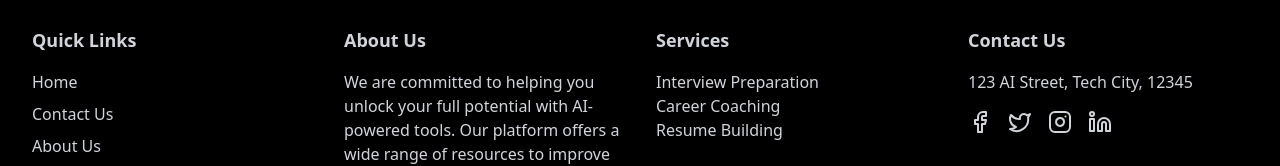
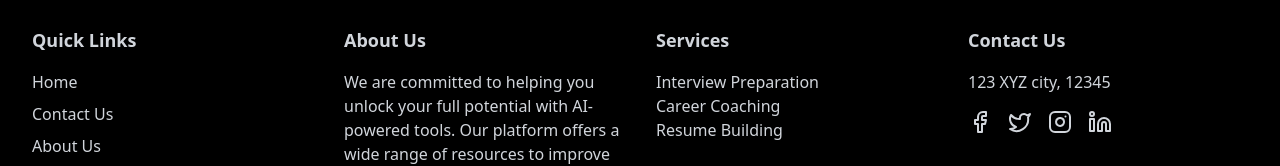
Before and after one commit to dhruv7225/IntervieuAI, a React (Vite) app: page / in a window 1280 px wide. Shown: the part 1749-1915 px from the top of the page. Built offline with nearby package versions, Linux system fonts and the light colour scheme; no server answers.

Commit message:
Update footer.tsx

```diff
--- a/src/views/footer.tsx
+++ b/src/views/footer.tsx
@@ -88,7 +88,7 @@ export const Footer = () => {
           {/* Fourth Column: Address and Social Media */}
           <div>
             <h3 className="font-bold text-lg mb-4">Contact Us</h3>
-            <p className="mb-4">123 AI Street, Tech City, 12345</p>
+            <p className="mb-4">123 XYZ city, 12345</p>
             <div className="flex gap-4">
               <SocialLink
                 href="https://facebook.com"
```
